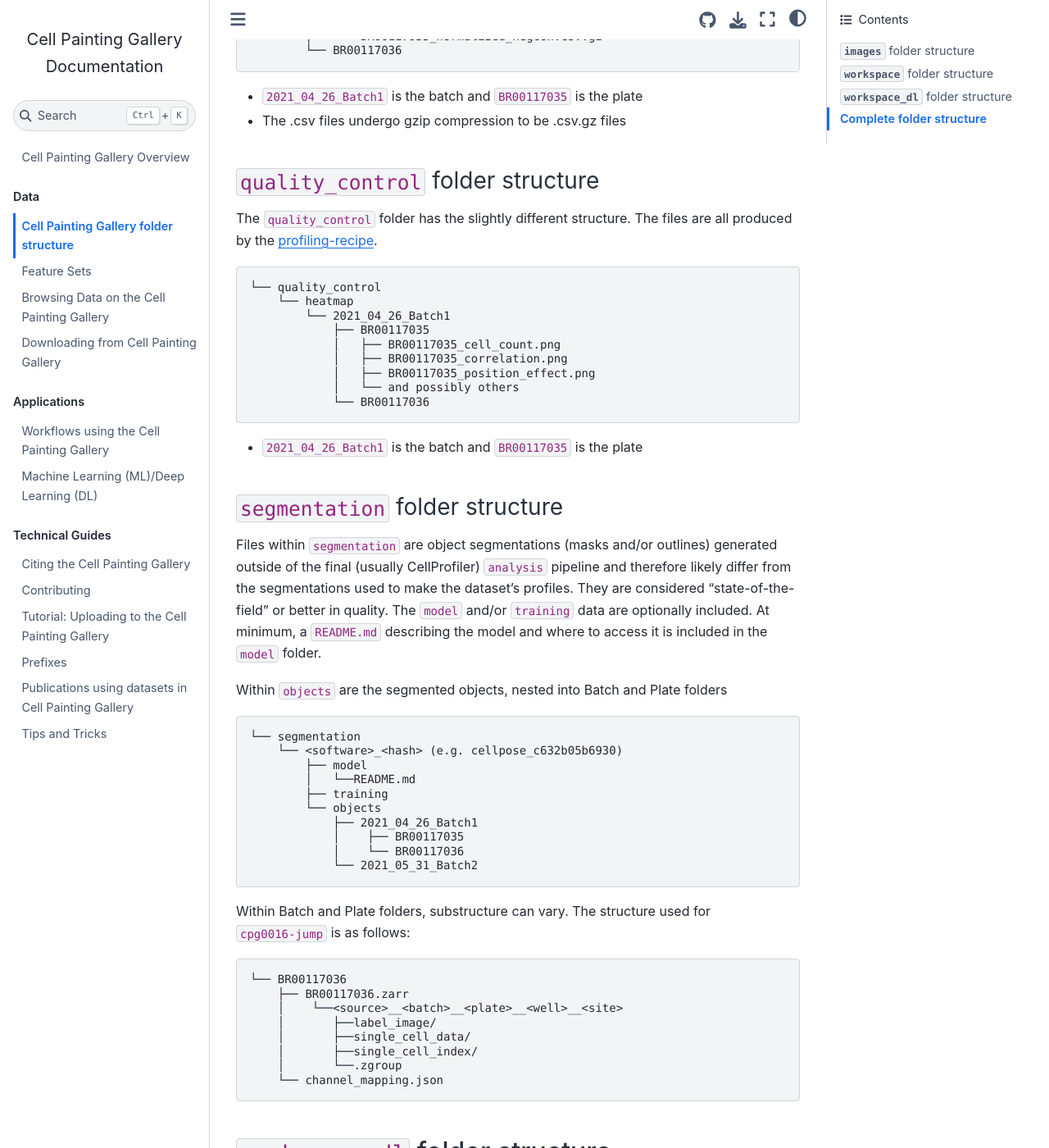
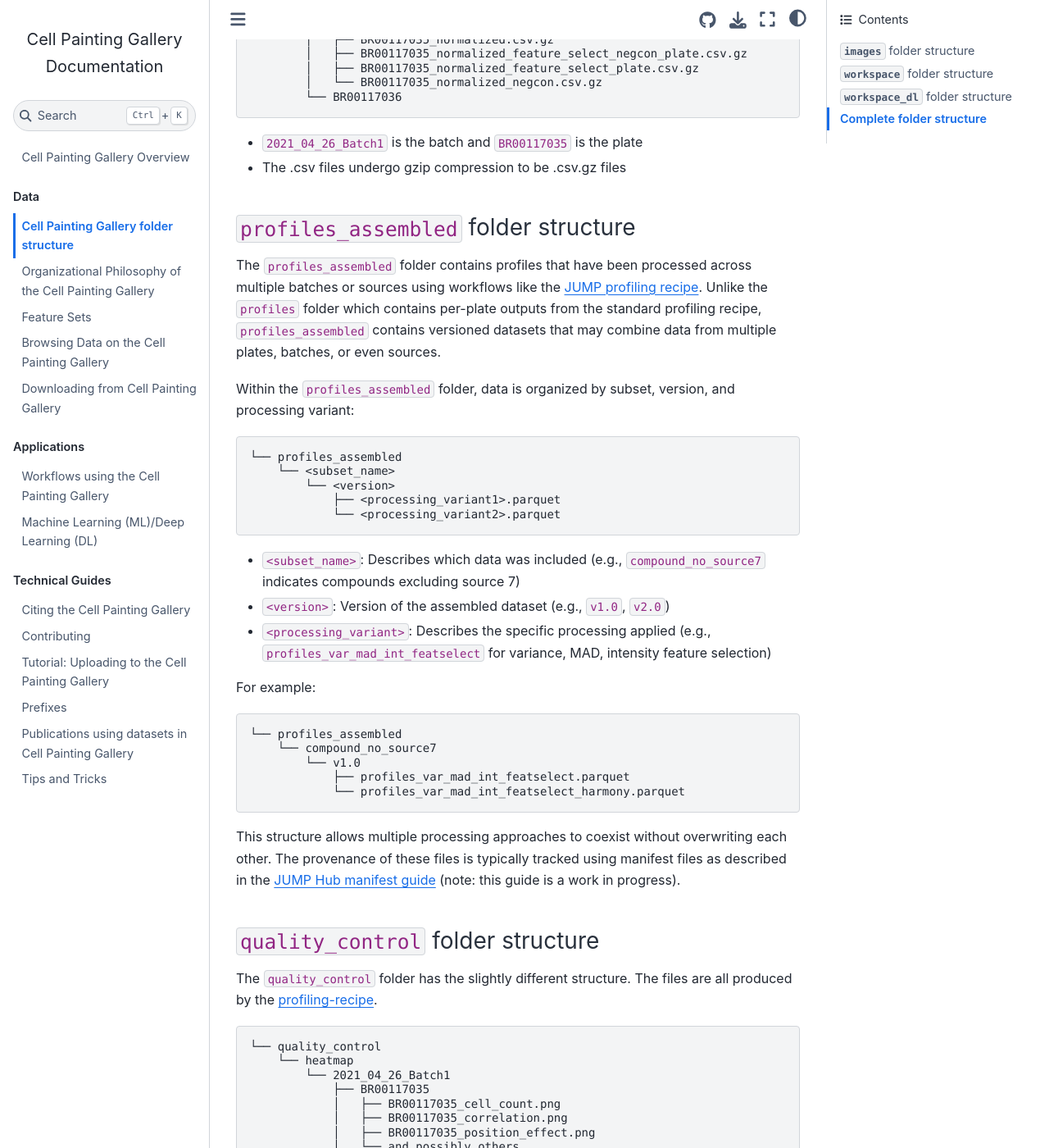
Before and after one commit to broadinstitute/cellpainting-gallery, a Jupyter Book: the page built from documentation/data_structure.md, in a window 1280 px wide and 1400 px high, scrolled down 11604 px. Shown: the whole window at 82% size. Built offline with Jupyter Book 1.0.4 settings and Sphinx 7.4.7 and the Sphinx Book theme 1.1.4, drawn with Linux system fonts in a browser that asks for light colours; some of the changed text lies outside the part shown.

Commit message:
Add documentation for assembled profiles and organizational philosophy
- Document profiles_assembled folder structure in data_structure.md
- Add new organizational_philosophy.md explaining the evolution from rigid to flexible structure
- Update table of contents to include organizational philosophy

This documents how the Cell Painting Gallery evolved to handle multiple analysis approaches
through versioned assembled profiles while maintaining backward compatibility.

````diff
--- a/documentation/_toc.yml
+++ b/documentation/_toc.yml
@@ -6,6 +6,7 @@ parts:
 - caption: Data
   chapters:
   - file: data_structure
+  - file: organizational_philosophy
   - file: feature_sets
   - file: browsing_data
   - file: download_instructions
--- a/documentation/data_structure.md
+++ b/documentation/data_structure.md
@@ -229,6 +229,7 @@ Examples of additional optional folders you may upload to `workspace` include:
 - `assaydev`: work use to test/optimize segmentation parameters
 - `embeddings`: embeddings generated from deep learning models
 - `pipelines`: the CellProfiler .cppipe or .cpproj files used
+- `profiles_assembled`: versioned profiles processed across multiple batches or sources
 - `qc`: quality control data
 - `segmentation`: optimized segmentations generated independently of the `analysis` pipeline
 - `software`: scripts used while handling the batch
@@ -394,6 +395,37 @@ For a full description of the files, see [profiling-recipe files generated](http
 
 - `2021_04_26_Batch1` is the batch and `BR00117035` is the plate
 - The .csv files undergo gzip compression to be .csv.gz files
+
+### `profiles_assembled` folder structure
+
+The `profiles_assembled` folder contains profiles that have been processed across multiple batches or sources using workflows like the [JUMP profiling recipe](https://github.com/broadinstitute/jump-profiling-recipe).
+Unlike the `profiles` folder which contains per-plate outputs from the standard profiling recipe, `profiles_assembled` contains versioned datasets that may combine data from multiple plates, batches, or even sources.
+
+Within the `profiles_assembled` folder, data is organized by subset, version, and processing variant:
+
+```
+└── profiles_assembled
+    └── <subset_name>
+        └── <version>
+            ├── <processing_variant1>.parquet
+            └── <processing_variant2>.parquet
+```
+
+- `<subset_name>`: Describes which data was included (e.g., `compound_no_source7` indicates compounds excluding source 7)
+- `<version>`: Version of the assembled dataset (e.g., `v1.0`, `v2.0`)
+- `<processing_variant>`: Describes the specific processing applied (e.g., `profiles_var_mad_int_featselect` for variance, MAD, intensity feature selection)
+
+For example:
+```
+└── profiles_assembled
+    └── compound_no_source7
+        └── v1.0
+            ├── profiles_var_mad_int_featselect.parquet
+            └── profiles_var_mad_int_featselect_harmony.parquet
+```
+
+This structure allows multiple processing approaches to coexist without overwriting each other.
+The provenance of these files is typically tracked using manifest files as described in the [JUMP Hub manifest guide](https://github.com/broadinstitute/jump_hub/blob/main/howto/2_create_project_manifest.md) (note: this guide is a work in progress).
 
 ### `quality_control` folder structure
 
````
Also changed, not shown: documentation/organizational_philosophy.md (added, +103 -0 lines).
